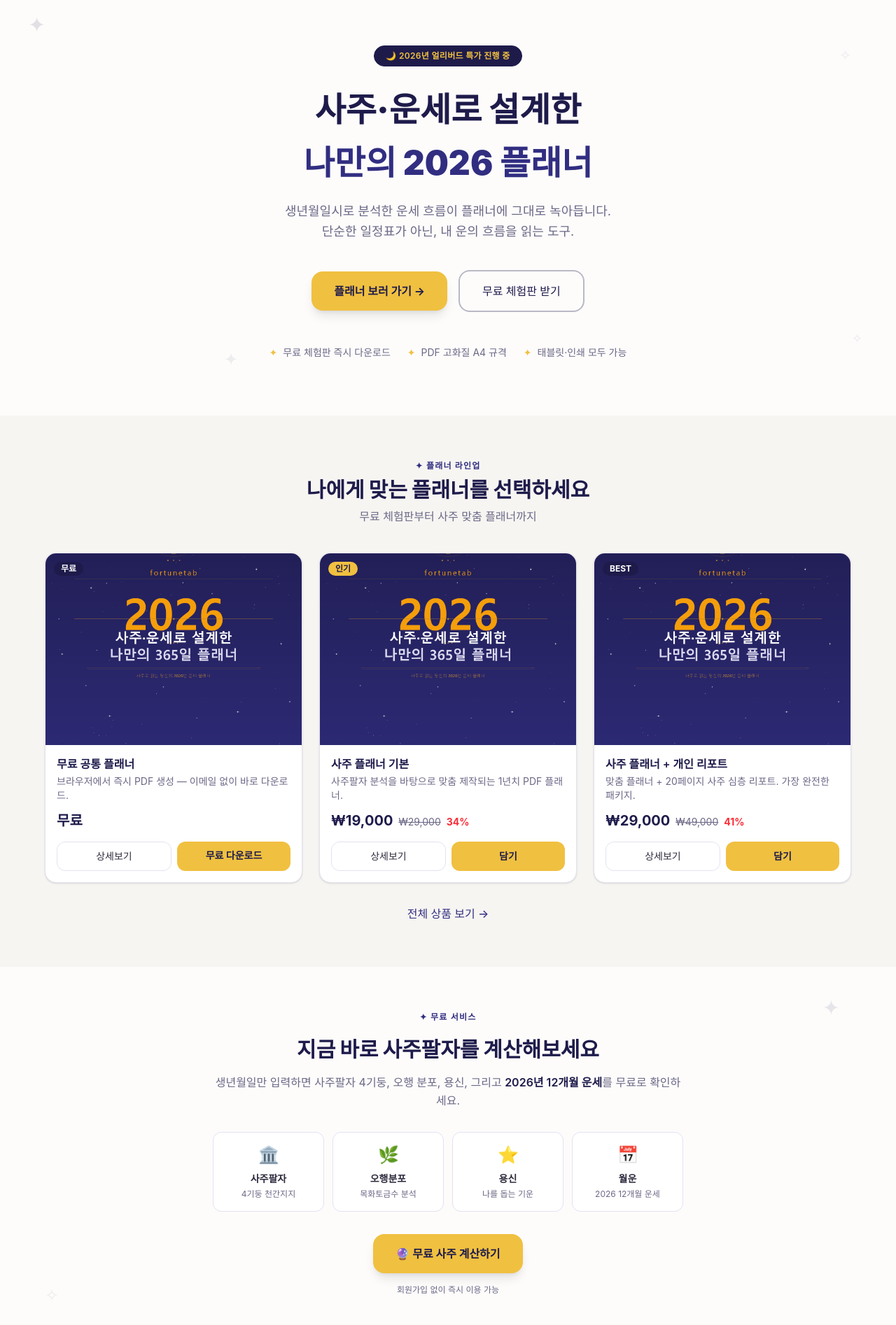
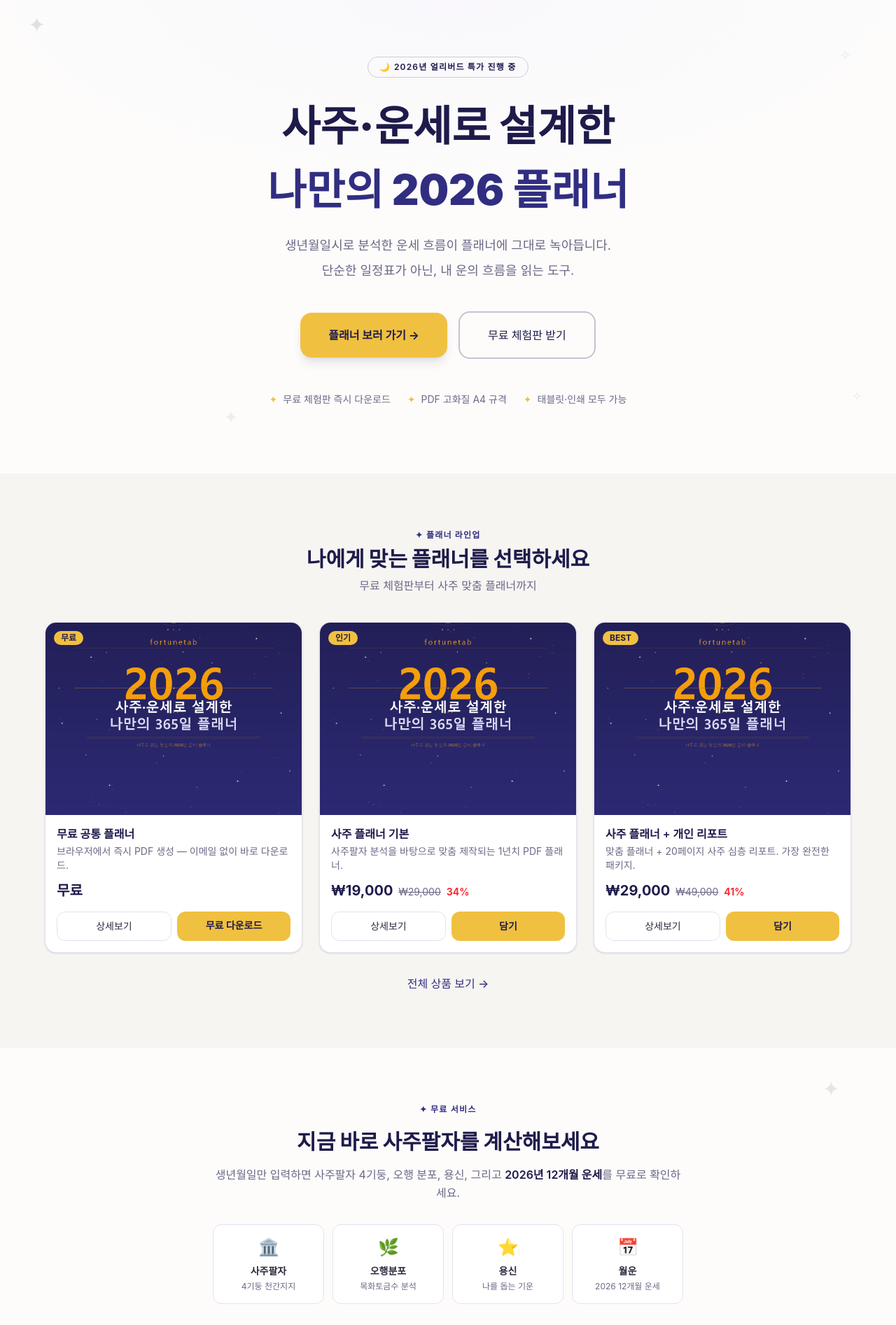
Before and after one commit to sbaron680-eng/fortunetab_com, a Next.js app: page / in a window 1280 px wide. Shown: the part 80-1974 px from the top of the page at 70% size. Built offline with nearby package versions, Linux system fonts and the light colour scheme; no server answers.

Commit message:
design: 홈페이지 Hero·섹션 여백·카드 UI 개선
Co-Authored-By: Claude Sonnet 4.6 <noreply@anthropic.com>

```diff
--- a/src/app/layout.tsx
+++ b/src/app/layout.tsx
@@ -47,7 +47,7 @@ const notoSans = Noto_Sans_KR({
 
 const notoSerif = Noto_Serif_KR({
   subsets: ['latin'],
-  weight: ['400', '600', '700'],
+  weight: ['400', '600', '700', '900'],
   variable: '--font-noto-serif',
   display: 'swap',
 });
--- a/src/app/page.tsx
+++ b/src/app/page.tsx
@@ -54,7 +54,9 @@ export default function HomePage() {
   return (
     <>
       {/* ── 히어로 섹션 ───────────────────────────────────── */}
-      <section className="relative bg-ft-paper text-ft-ink py-20 px-4 overflow-hidden">
+      <section className="relative bg-ft-paper text-ft-ink py-24 px-4 overflow-hidden">
+        {/* 방사형 오버레이 */}
+        <div className="absolute inset-0 bg-[radial-gradient(ellipse_80%_60%_at_50%_0%,_#e8e4ff30_0%,_transparent_70%)] pointer-events-none" />
         {/* 별 장식 */}
         <span aria-hidden="true" className="absolute top-8 left-10 text-ft-ink/[0.12] text-3xl select-none">✦</span>
         <span aria-hidden="true" className="absolute top-20 right-16 text-ft-ink/[0.08] text-xl select-none">✧</span>
@@ -62,29 +64,29 @@ export default function HomePage() {
         <span aria-hidden="true" className="absolute bottom-24 right-12 text-ft-ink/[0.09] text-lg select-none">✧</span>
 
         <div className="relative max-w-6xl mx-auto text-center">
-          <span className="inline-block px-4 py-1.5 text-xs font-semibold bg-ft-ink text-ft-gold border border-ft-ink rounded-full mb-8 tracking-wide">
+          <span className="inline-block px-4 py-1.5 text-xs font-semibold border border-ft-ink/20 text-ft-ink rounded-full mb-8 tracking-widest bg-transparent">
             🌙 2026년 얼리버드 특가 진행 중
           </span>
-          <h1 className="text-3xl sm:text-4xl lg:text-5xl font-serif font-black leading-tight mb-4 text-ft-ink">
+          <h1 className="text-4xl sm:text-5xl lg:text-6xl font-serif font-black leading-tight mb-4 text-ft-ink">
             사주·운세로 설계한
           </h1>
-          <h1 className="text-3xl sm:text-4xl lg:text-5xl font-serif font-black leading-tight mb-6 text-ft-ink-mid">
+          <h1 className="text-4xl sm:text-5xl lg:text-6xl font-serif font-black leading-tight mb-6 text-ft-ink-mid">
             나만의 2026 플래너
           </h1>
-          <p className="text-ft-muted text-base sm:text-lg max-w-2xl mx-auto leading-relaxed mb-10">
+          <p className="text-ft-muted text-base sm:text-lg max-w-2xl mx-auto leading-loose mb-10">
             생년월일시로 분석한 운세 흐름이 플래너에 그대로 녹아듭니다.<br />
             단순한 일정표가 아닌, 내 운의 흐름을 읽는 도구.
           </p>
           <div className="flex flex-col sm:flex-row items-center justify-center gap-4">
             <Link
               href="/products"
-              className="w-full sm:w-auto px-8 py-4 font-bold text-ft-ink bg-ft-gold rounded-2xl hover:bg-ft-gold-h transition-all shadow-lg hover:shadow-xl hover:-translate-y-0.5"
+              className="w-full sm:w-auto px-10 py-5 text-base font-bold text-ft-ink bg-ft-gold rounded-2xl hover:bg-ft-gold-h transition-all shadow-lg hover:shadow-xl hover:-translate-y-0.5"
             >
               플래너 보러 가기 →
             </Link>
             <Link
               href="/products/common-planner"
-              className="w-full sm:w-auto px-8 py-4 font-medium text-ft-ink border-2 border-ft-ink/30 rounded-2xl hover:border-ft-ink hover:bg-ft-paper-alt hover:scale-[1.02] transition-all"
+              className="w-full sm:w-auto border-2 border-ft-ink/25 text-ft-ink px-10 py-5 text-base font-medium rounded-2xl hover:border-ft-ink/60 hover:bg-ft-ink/5 transition-all hover:scale-[1.02]"
             >
               무료 체험판 받기
             </Link>
@@ -99,7 +101,7 @@ export default function HomePage() {
       </section>
 
       {/* ── 상품 섹션 ─────────────────────────────────────── */}
-      <section className="py-16 px-4 bg-ft-paper-alt relative">
+      <section className="py-20 px-4 bg-ft-paper-alt relative">
         <div className="max-w-6xl mx-auto">
           <div className="text-center mb-10">
             <p className="text-xs font-semibold text-ft-ink-mid uppercase tracking-widest mb-2">✦ 플래너 라인업</p>
@@ -120,7 +122,7 @@ export default function HomePage() {
       </section>
 
       {/* ── 무료 사주 계산기 티저 ─────────────────────────── */}
-      <section className="py-16 px-4 bg-ft-paper relative overflow-hidden">
+      <section className="py-20 px-4 bg-ft-paper relative overflow-hidden">
         {/* 별 장식 */}
         <span aria-hidden="true" className="absolute top-10 right-20 text-ft-ink/[0.10] text-3xl select-none">✦</span>
         <span aria-hidden="true" className="absolute bottom-12 left-16 text-ft-ink/[0.07] text-2xl select-none">✧</span>
@@ -162,7 +164,7 @@ export default function HomePage() {
       </section>
 
       {/* ── 이용 방법 ─────────────────────────────────────── */}
-      <section id="how-it-works" className="py-16 px-4 bg-ft-paper-alt relative overflow-hidden">
+      <section id="how-it-works" className="py-20 px-4 bg-ft-paper-alt relative overflow-hidden">
         {/* 별 장식 */}
         <span aria-hidden="true" className="absolute top-12 left-16 text-ft-ink/[0.09] text-4xl select-none">✦</span>
         <span aria-hidden="true" className="absolute top-8 right-24 text-ft-ink/[0.07] text-2xl select-none">✧</span>
@@ -195,7 +197,7 @@ export default function HomePage() {
       </section>
 
       {/* ── 플래너 미리보기 ──────────────────────────────── */}
-      <section className="py-16 px-4 bg-ft-paper relative overflow-hidden">
+      <section className="py-20 px-4 bg-ft-paper relative overflow-hidden">
         {/* 별 장식 */}
         <span aria-hidden="true" className="absolute top-8 right-16 text-ft-ink/[0.10] text-4xl select-none">✦</span>
         <span aria-hidden="true" className="absolute bottom-16 left-8 text-ft-ink/[0.07] text-5xl select-none">✧</span>
@@ -227,7 +229,7 @@ export default function HomePage() {
       </section>
 
       {/* ── 후기 ──────────────────────────────────────────── */}
-      <section className="py-16 px-4 bg-ft-paper-alt relative overflow-hidden">
+      <section className="py-20 px-4 bg-ft-paper-alt relative overflow-hidden">
         <span aria-hidden="true" className="absolute top-10 right-12 text-ft-ink/[0.10] text-4xl select-none">✦</span>
         <span aria-hidden="true" className="absolute bottom-10 left-12 text-ft-ink/[0.08] text-3xl select-none">✧</span>
         <div className="max-w-6xl mx-auto relative">
@@ -257,7 +259,7 @@ export default function HomePage() {
       </section>
 
       {/* ── FAQ ───────────────────────────────────────────── */}
-      <section id="faq" className="py-16 px-4 bg-ft-paper">
+      <section id="faq" className="py-20 px-4 bg-ft-paper">
         <div className="max-w-3xl mx-auto">
           <div className="text-center mb-10">
             <p className="text-xs font-semibold text-ft-ink-mid uppercase tracking-widest mb-2">✦ 자주 묻는 질문</p>
--- a/src/components/product/ProductCard.tsx
+++ b/src/components/product/ProductCard.tsx
@@ -7,9 +7,9 @@ import { formatPrice } from '@/lib/products';
 import type { Product } from '@/types';
 
 const BADGE_STYLES: Record<string, string> = {
-  green: 'bg-ft-ink text-white',
+  green: 'bg-ft-gold text-ft-ink',
   gold: 'bg-ft-gold text-ft-ink',
-  red: 'bg-ft-ink text-white',
+  red: 'bg-ft-gold text-ft-ink',
   blue: 'bg-ft-ink text-white',
 };
 
@@ -27,7 +27,7 @@ export default function ProductCard({ product, priority = false }: Props) {
       : null;
 
   return (
-    <div className="group relative bg-white rounded-2xl overflow-hidden shadow-sm hover:shadow-md transition-all duration-300 border border-ft-border flex flex-col">
+    <div className="group relative bg-white rounded-2xl overflow-hidden shadow-sm hover:shadow-md transition-all duration-300 border border-ft-border flex flex-col hover:-translate-y-1 transition-transform duration-200">
       {/* 배지 */}
       {product.badge && (
         <span
```
